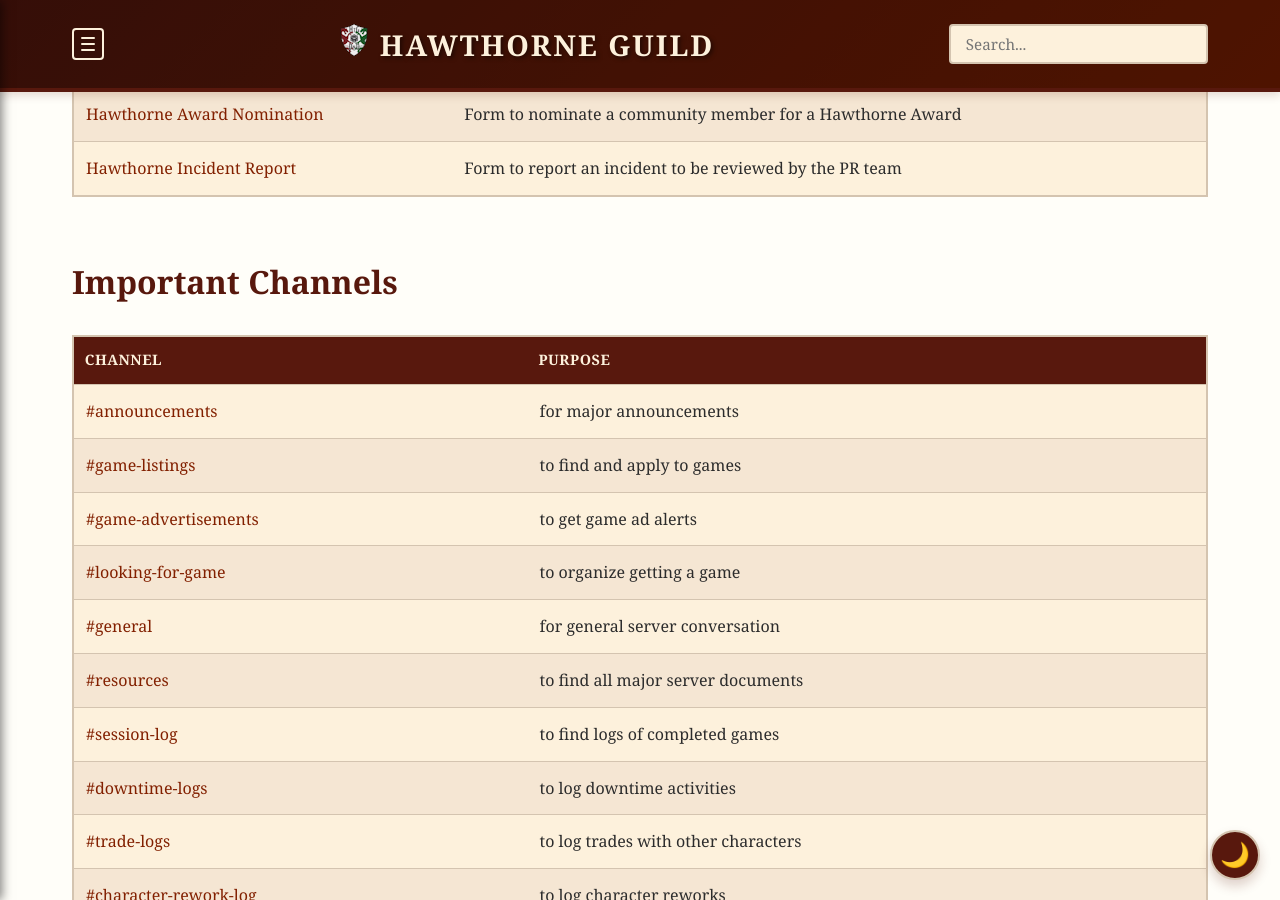
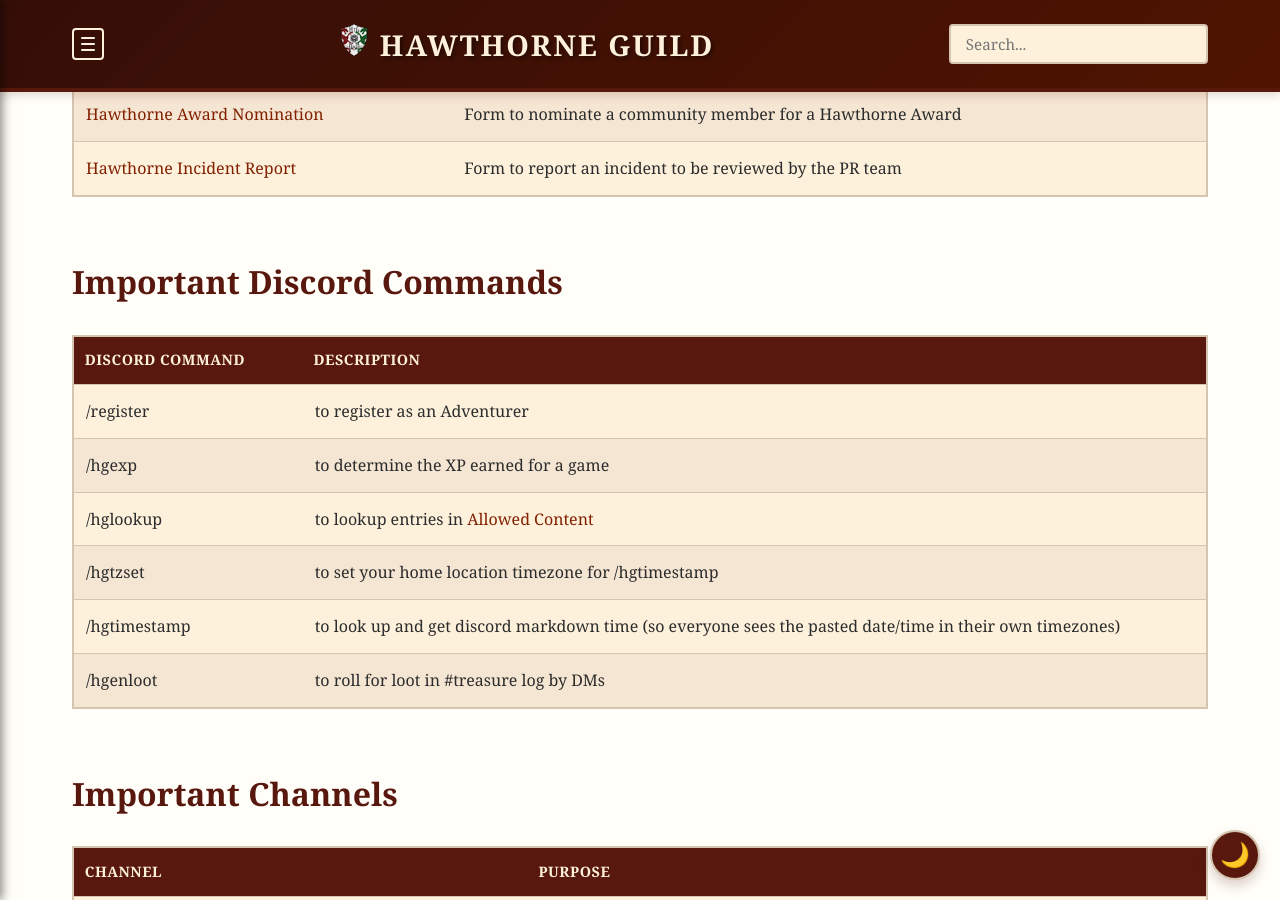
Before and after one commit to coconutswallow/Guides, a Jekyll site: the page built from _resources/important-links.md, in a window 1280 px wide and 900 px high, scrolled down 560 px. Built offline with Jekyll 4.4.1, drawn with Linux system fonts in a browser that asks for light colours; comment, search, counter and statistics services are not loaded.

Commit message:
Update important-links.md

```diff
--- a/_resources/important-links.md
+++ b/_resources/important-links.md
@@ -13,6 +13,17 @@
 |[DM Registration](https://docs.google.com/forms/d/e/1FAIpQLSeSJFrWH_ZFCBa_TndvhqhJsNDtVoKb4hAt7X2v07D-4lLTbw/viewform)|Form to register as a Trial DM|
 |[Hawthorne Award Nomination](https://docs.google.com/forms/d/e/1FAIpQLScHdywQI2i9Kqs0jOfqma31x1VzUvLO7BjjO5qDlq8_L42MUg/viewform)|Form to nominate a community member for a Hawthorne Award|
 |[Hawthorne Incident Report](https://docs.google.com/forms/d/e/1FAIpQLSfAKWb9rl_w2IRZ6zXKJZ42Kez3C4aTZtwkfTjhSUWuciKwHw/viewform)|Form to report an incident to be reviewed by the PR team|
+
+## Important Discord Commands
+
+|Discord Command|	|Description|
+|:---------------|	|:--------------------------------------------------|
+|/register|	|to register as an Adventurer|
+|/hgexp|	|to determine the XP earned for a game|
+|/hglookup|	|to lookup entries in [Allowed Content](https://docs.google.com/spreadsheets/d/1fBEv1yDNTD-vwUyK6pK_oiXg2K7OiltW35iFCqxyMTY/edit?gid=552371857#gid=552371857)|
+|/hgtzset|	|to set your home location timezone for /hgtimestamp|
+|/hgtimestamp|	|to look up and get discord markdown time (so everyone sees the pasted date/time in their own timezones)|
+|/hgenloot|	|to roll for loot in #treasure log by DMs|
 
 ## Important Channels
 
```
